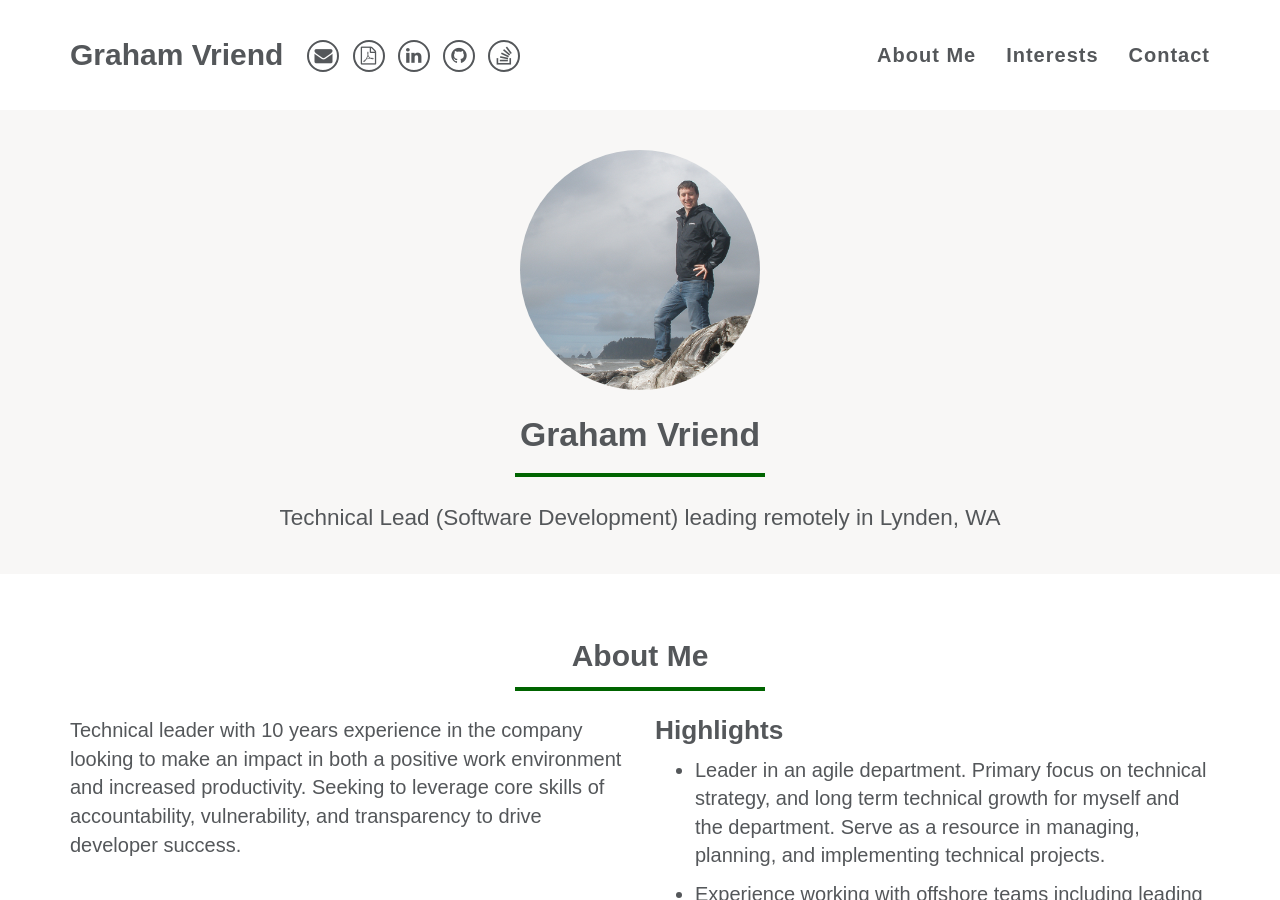
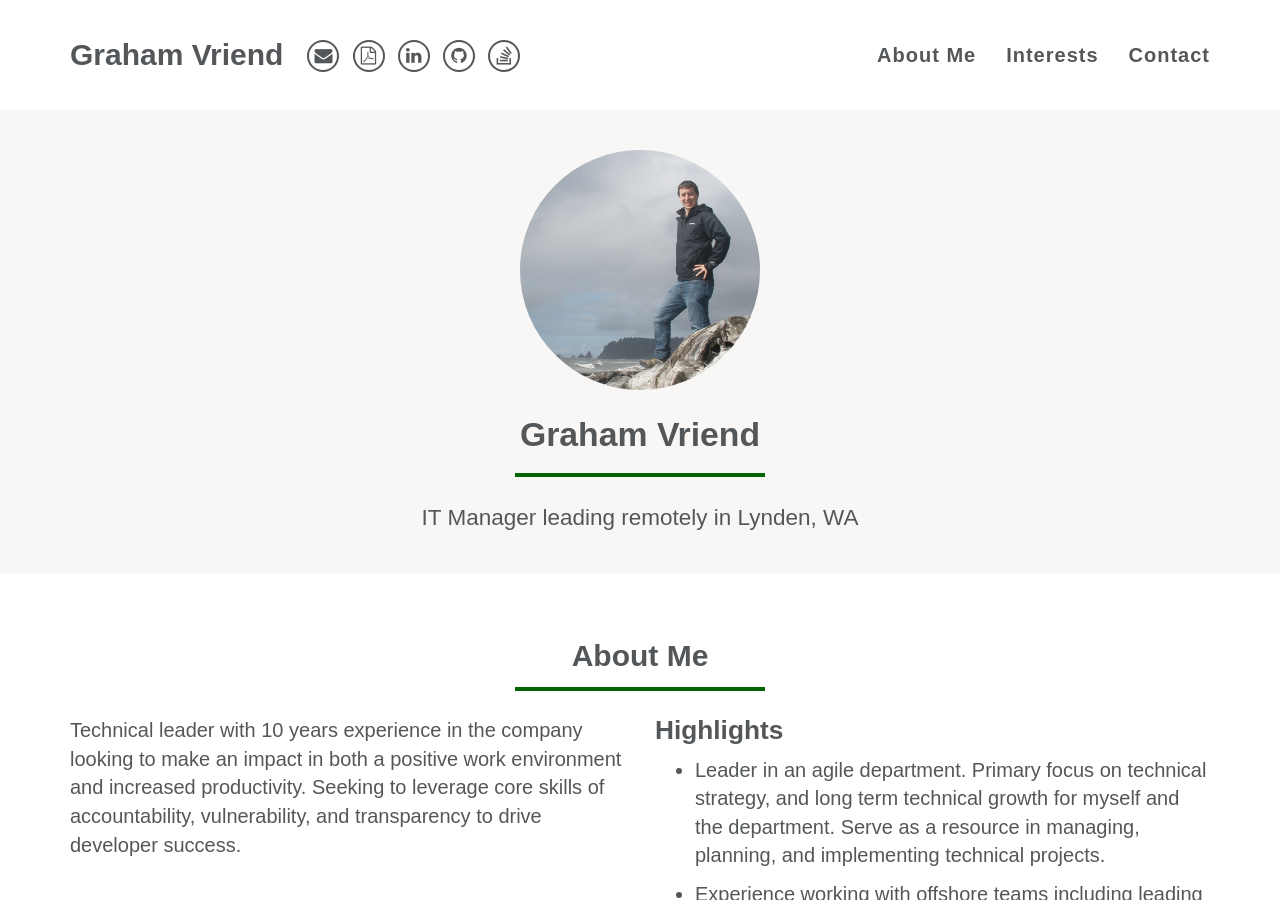
Before and after one commit to grvriend/gvriend.app, a Jekyll site: the page built from index.html, in a window 1280 px wide and 900 px high. Built offline with Jekyll 4.4.1, drawn with Linux system fonts in a browser that asks for light colours.

Commit message:
small updates

```diff
--- a/_config.yml
+++ b/_config.yml
@@ -2,8 +2,8 @@
 name: Graham Vriend
 email: grvriend@gmail.com
 #canonical_url: https://edwinexemplar.com
-keywords: "Technical Lead, Software Engineer"
-skills: "Technical Lead (Software Development) leading remotely in Lynden, WA"
+keywords: "Engineering Manager, Technical Lead, Software Engineer"
+skills: "IT Manager leading remotely in Lynden, WA"
 
 # Social networks usernames (many more available: google-plus, flickr, dribbble, pinterest, instagram, tumblr, linkedin, etc.)
 # You should replace these with your social networks, of course. :)
```
